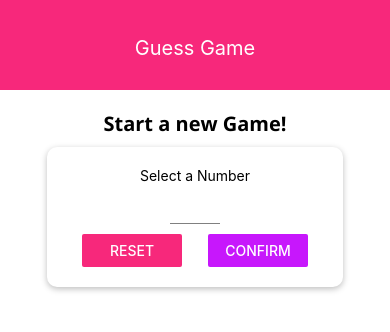
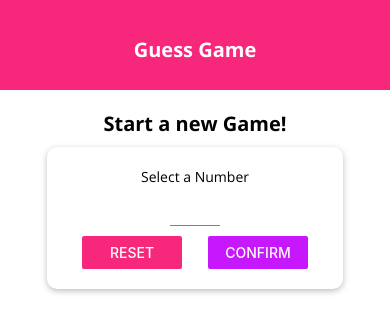
Before and after one commit to Shikhar15606/GuessGameRN, a React Native app: screen / in a window 390 px wide. Shown: the top 332 px of the page. Built offline with nearby package versions, Linux system fonts and the light colour scheme.

Commit message:
Global Text Component

```diff
--- /dev/null
+++ b/components/BodyText.js
@@ -0,0 +1,16 @@
+import React from 'react';
+import { Text, StyleSheet } from 'react-native';
+
+const BodyText = props => {
+  return (
+    <Text style={{ ...styles.text, ...props.style }}>{props.children}</Text>
+  );
+};
+
+const styles = StyleSheet.create({
+  text: {
+    fontFamily: 'open-sans',
+  },
+});
+
+export default BodyText;
--- a/components/Header.js
+++ b/components/Header.js
@@ -2,11 +2,12 @@ import React from 'react';
 import { View, StyleSheet, Text } from 'react-native';
 
 import Colors from '../constants/colors';
+import TitleText from '../components/TitleText';
 
 const Header = props => {
   return (
     <View style={styles.headerBar}>
-      <Text style={styles.headerText}>{props.title}</Text>
+      <TitleText style={styles.headerText}>{props.title}</TitleText>
     </View>
   );
 };
--- a/components/NumberContainer.js
+++ b/components/NumberContainer.js
@@ -2,10 +2,12 @@ import React from 'react';
 import { View, StyleSheet, Text } from 'react-native';
 import Colors from '../constants/colors';
 
+import BodyText from '../components/BodyText';
+
 const NumberContainer = props => {
   return (
     <View style={styles.container}>
-      <Text style={styles.number}>{props.children}</Text>
+      <BodyText style={styles.number}>{props.children}</BodyText>
     </View>
   );
 };
--- /dev/null
+++ b/components/TitleText.js
@@ -0,0 +1,16 @@
+import React from 'react';
+import { Text, StyleSheet } from 'react-native';
+
+const TitleText = props => {
+  return (
+    <Text style={{ ...styles.text, ...props.style }}>{props.children}</Text>
+  );
+};
+
+const styles = StyleSheet.create({
+  text: {
+    fontFamily: 'open-sans-bold',
+  },
+});
+
+export default TitleText;
--- a/screens/GameOverScreen.js
+++ b/screens/GameOverScreen.js
@@ -1,14 +1,17 @@
 import React from 'react';
-import { View, Text, StyleSheet, Button } from 'react-native';
+import { View, StyleSheet, Button } from 'react-native';
+
+import TitleText from '../components/TitleText';
+import BodyText from '../components/BodyText';
 
 const GameOverScreen = props => {
   return (
     <View style={styles.screen}>
-      <Text>The Game is Over!</Text>
-      <Text>
+      <TitleText>The Game is Over!</TitleText>
+      <BodyText>
         The Computer Gussed your number in : {props.guessRounds} gusses
-      </Text>
-      <Text>The entered number was : {props.userChoice}</Text>
+      </BodyText>
+      <BodyText>The entered number was : {props.userChoice}</BodyText>
       <Button title='NEW GAME' onPress={props.restartGame}></Button>
     </View>
   );
--- a/screens/GameScreen.js
+++ b/screens/GameScreen.js
@@ -3,6 +3,7 @@ import { View, Text, StyleSheet, Button, Alert } from 'react-native';
 
 import NumberContainer from '../components/NumberContainer';
 import Card from '../components/Card';
+import TitleText from '../components/TitleText';
 
 const generateRandomBetween = (min, max, exclude) => {
   min = Math.floor(min);
@@ -56,7 +57,7 @@ const GameScreen = props => {
   };
   return (
     <View style={styles.screen}>
-      <Text>Opponent's Guess</Text>
+      <TitleText>Opponent's Guess</TitleText>
       <NumberContainer>{currentGuess}</NumberContainer>
       <Card style={styles.buttonContainer}>
         <Button title='LOWER' onPress={nextGuessHandler.bind(this, 'lower')} />
--- a/screens/StartGameScreen.js
+++ b/screens/StartGameScreen.js
@@ -1,7 +1,6 @@
 import React, { useState } from 'react';
 import {
   View,
-  Text,
   StyleSheet,
   Button,
   TouchableWithoutFeedback,
@@ -12,6 +11,8 @@ import {
 import Card from '../components/Card';
 import Input from '../components/Input';
 import NumberContainer from '../components/NumberContainer';
+import BodyText from '../components/BodyText';
+import TitleText from '../components/TitleText';
 
 import Colors from '../constants/colors';
 
@@ -51,7 +52,7 @@ const StartGameScreen = props => {
   if (confirmed) {
     confirmedOutput = (
       <Card style={styles.summaryContainer}>
-        <Text>You selected</Text>
+        <BodyText>You selected</BodyText>
         <NumberContainer>{selectedNumber}</NumberContainer>
         <Button
           title='START GAME'
@@ -70,9 +71,9 @@ const StartGameScreen = props => {
       }}
     >
       <View style={styles.screen}>
-        <Text style={styles.title}>Start a new Game!</Text>
+        <TitleText style={styles.title}>Start a new Game!</TitleText>
         <Card style={styles.inputContainer}>
-          <Text>Select a Number</Text>
+          <BodyText>Select a Number</BodyText>
           <Input
             style={styles.input}
             onChangeText={numberInputHandler}
```
